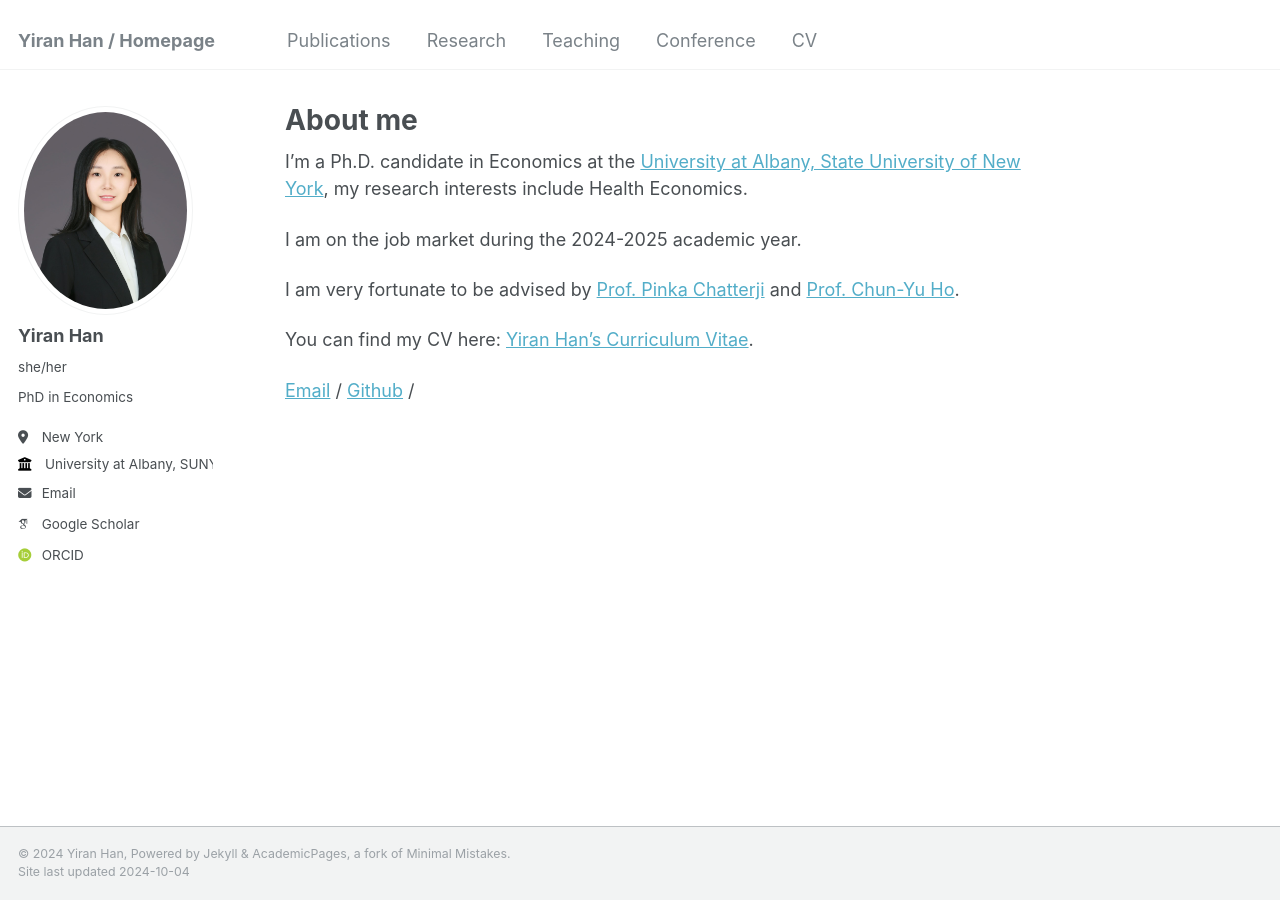
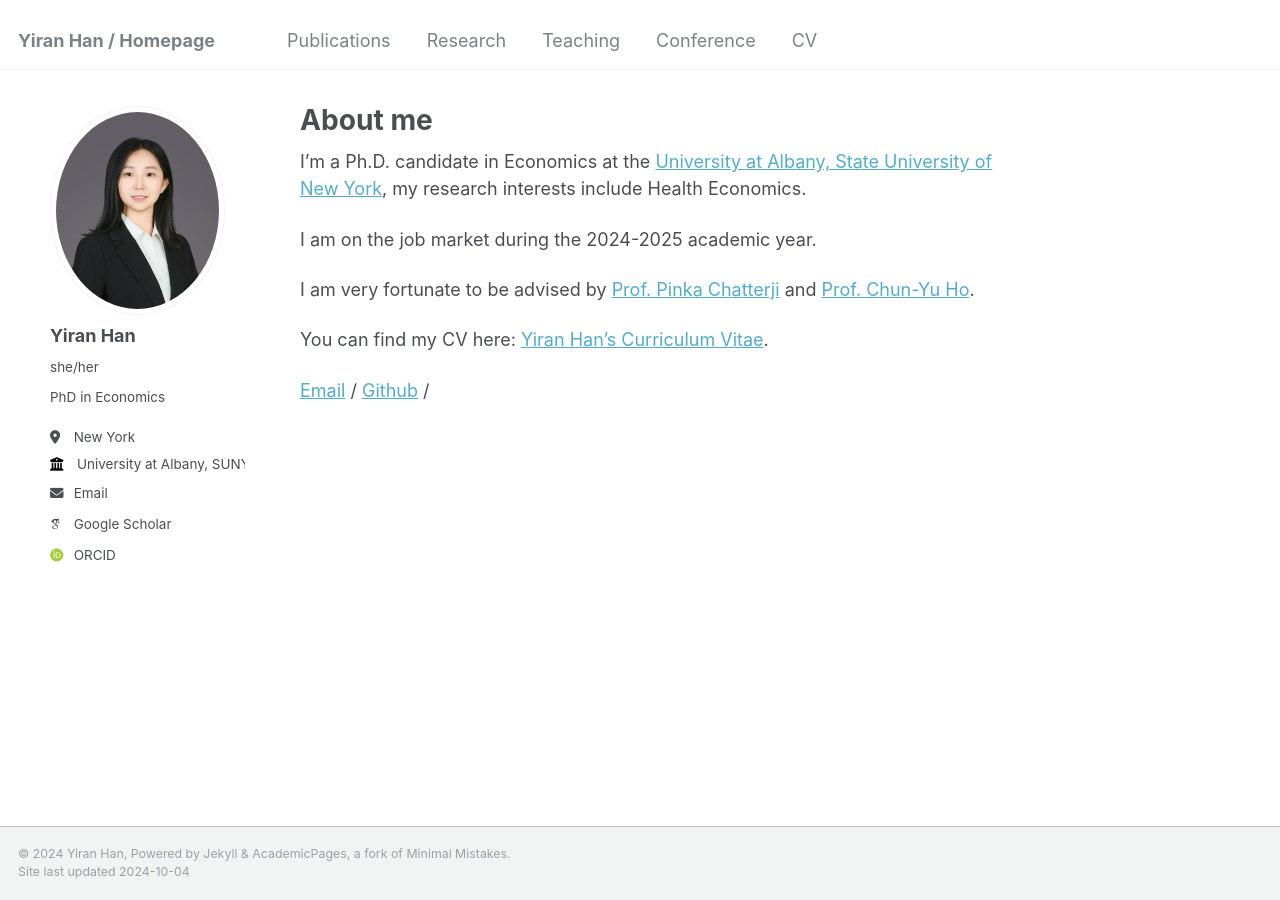
Before and after one commit to yiran-han/yiran-han.github.io, a Jekyll site: the page built from _pages/about.md, in a window 1280 px wide. Built offline with Jekyll 4.4.1, drawn with Linux system fonts in a browser that asks for light colours; some web fonts are replaced.

Commit message:
Update _page.scss

```diff
--- a/_sass/_page.scss
+++ b/_sass/_page.scss
@@ -7,11 +7,11 @@
   @include clearfix;
   margin-top: 2em;
   padding-left: 1em;
-  padding-right: 0.1em;
+  padding-right: 1em;
   animation: intro 0.3s both;
   animation-delay: 0.35s;
   @include breakpoint($x-large) {
-    max-width: 100%;
+    max-width: 95%;
   }
 }
 
```
